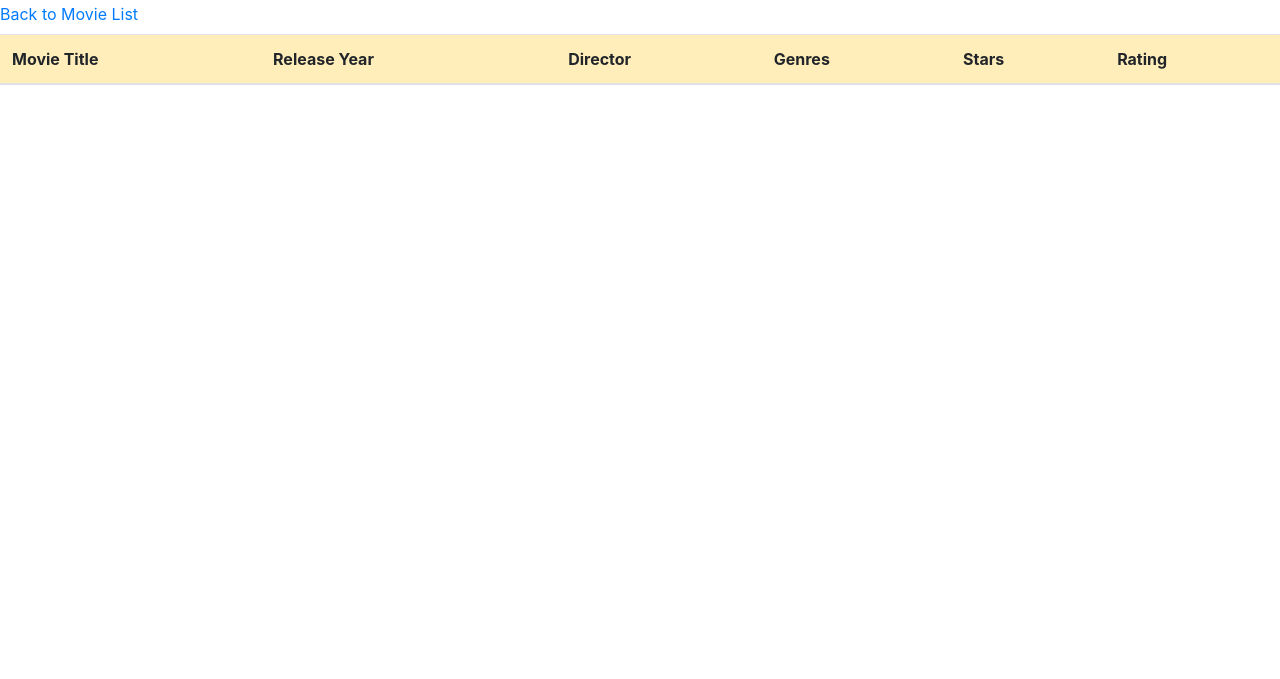
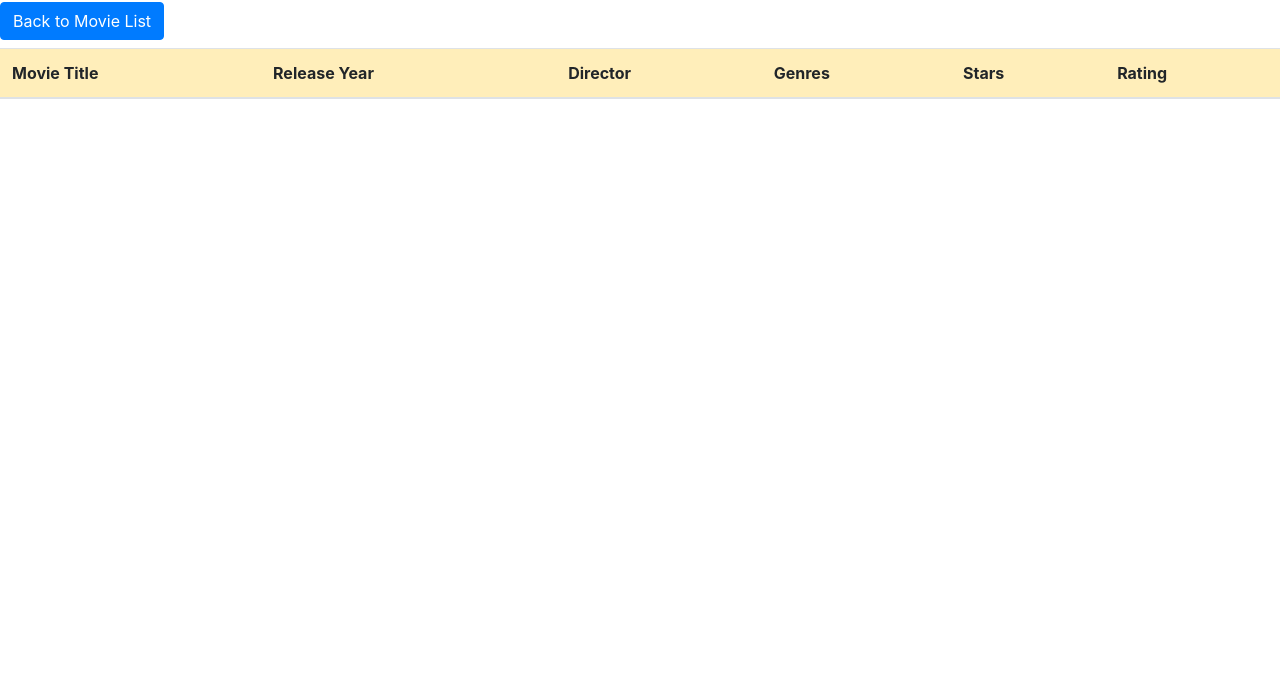
Before and after one commit to ttrang51/my-Movie-Web, a plain HTML site: page cs122b-project1/WebContent/single-movie.html in a window 1280 px wide. Shown: the part 121-800 px from the top of the page. Drawn offline with nearby package versions, Linux system fonts and the light colour scheme; no server answers.

Commit message:
small html changes

```diff
--- a/cs122b-project1/WebContent/single-movie.html
+++ b/cs122b-project1/WebContent/single-movie.html
@@ -22,7 +22,9 @@
     <body>
     <h1 class="display-1">Single Movie Page</h1>
 
-    <a href="http://ec2-18-222-10-183.us-east-2.compute.amazonaws.com:8080/cs122b-project1-api-example/">Back to Movie List</a>
+    <a class="btn btn-primary" href="http://ec2-18-222-10-183.us-east-2.compute.amazonaws.com:8080/cs122b-project1-api-example/" role="button">Back to Movie List</a>
+
+
 
     <!-- H3 body is left empty here, will be populated with the data retrieved with single-movie.js -->
     <!-- single-movie.js will find this html element by it's id "movie_info" -->
```
Also changed, not shown: cs122b-project1/WebContent/single-star.html (+2 -1 lines).
